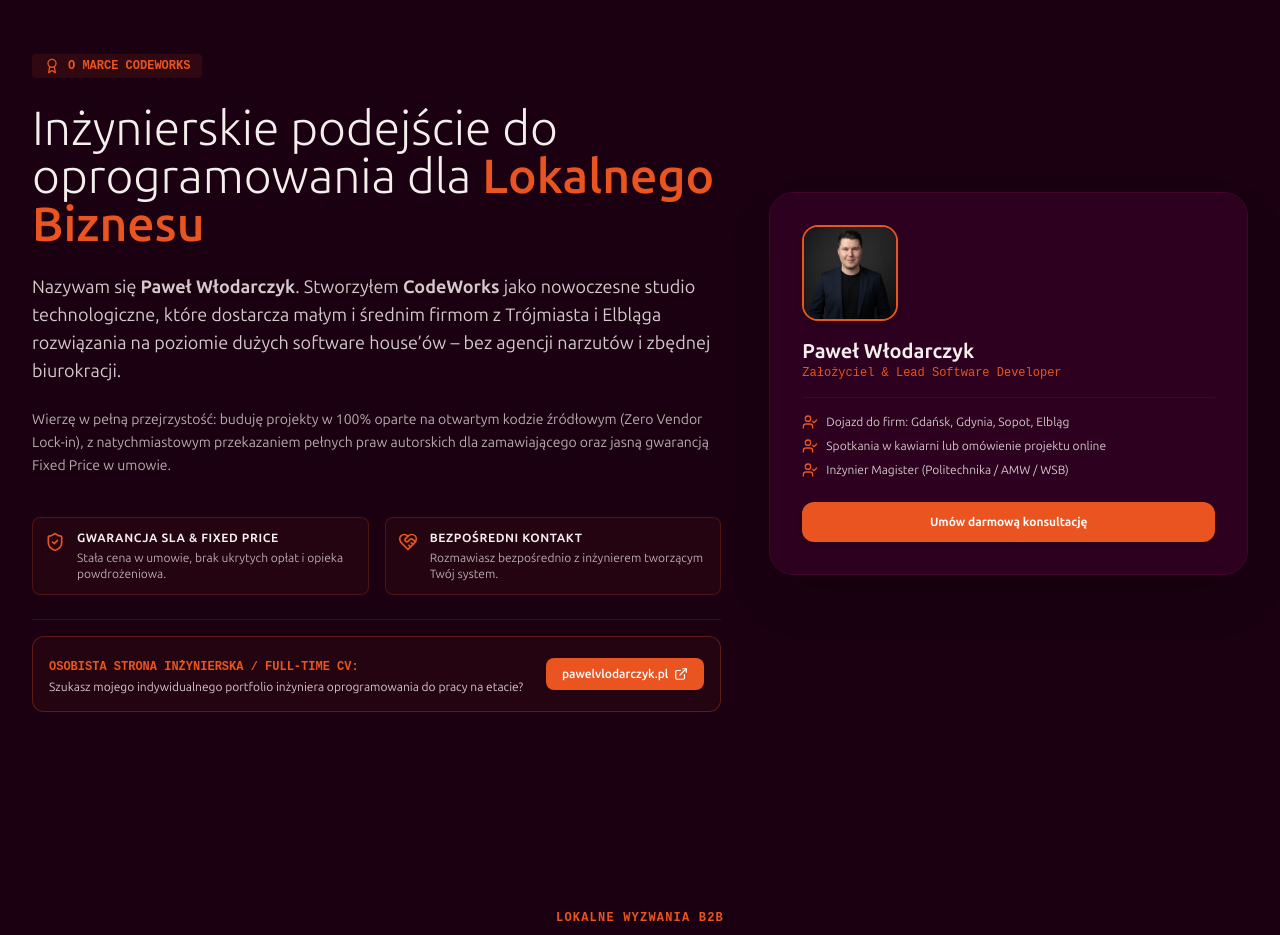
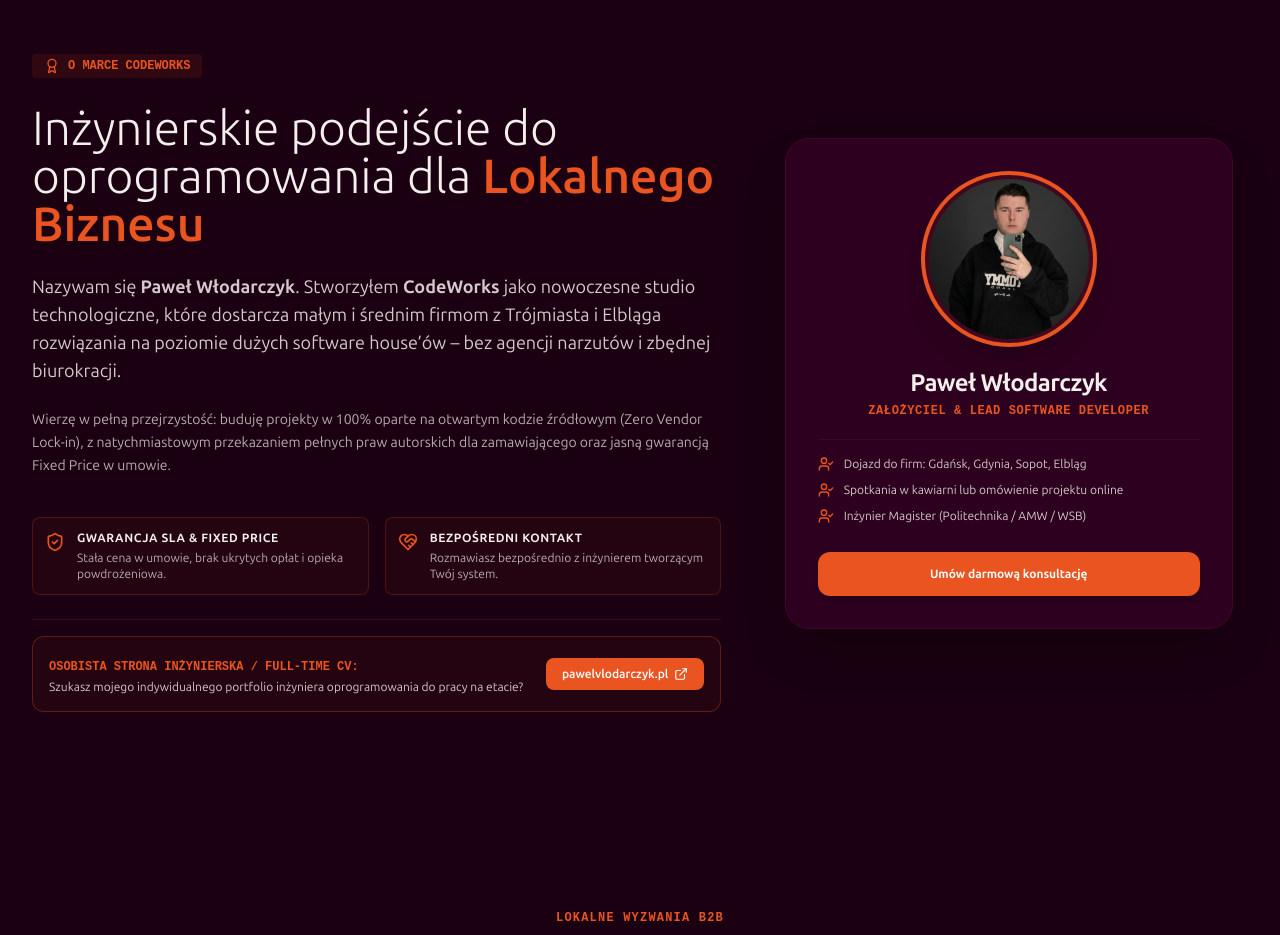
Before and after one commit to empios/codeworks, a React (Vite) app: page / in a window 1280 px wide. Shown: the part 1040-1975 px from the top of the page. Built offline with nearby package versions, Linux system fonts and the light colour scheme.

Commit message:
variant2_centered_portrait

```diff
--- a/src/components/AboutSection.tsx
+++ b/src/components/AboutSection.tsx
@@ -70,43 +70,45 @@
 
           </div>
 
-          {/* Right Column: Visual Avatar Card */}
-          <div className="lg:col-span-5">
-            <div className="pg-card p-8 rounded-3xl relative overflow-hidden shadow-2xl space-y-6">
+          {/* Right Column: Centered Visual Avatar Portrait Card */}
+          <div className="lg:col-span-5 flex justify-center">
+            <div className="pg-card p-8 rounded-3xl relative overflow-hidden shadow-2xl space-y-6 w-full max-w-md text-center">
 
-              <div className="relative z-10 space-y-4">
-                <div className="w-24 h-24 rounded-2xl overflow-hidden border-2 border-ubuntuOrange-50 shadow-md">
+              <div className="relative z-10 space-y-5 flex flex-col items-center">
+
+                {/* Beautifully Centered Portrait Image */}
+                <div className="w-36 h-36 sm:w-44 sm:h-44 rounded-full overflow-hidden border-4 border-ubuntuOrange-50 shadow-xl p-1 bg-ubuntuOrange-50/10">
                   <img
                     src="/avatar.jpg"
                     alt="Paweł Włodarczyk"
-                    className="w-full h-full object-cover"
+                    className="w-full h-full object-cover rounded-full"
                   />
                 </div>
 
-                <div>
-                  <h3 className="text-xl font-bold" style={{ color: 'var(--pg-text-primary)' }}>Paweł Włodarczyk</h3>
-                  <p className="text-xs font-mono font-medium text-ubuntuOrange-50">Założyciel &amp; Lead Software Developer</p>
+                <div className="space-y-1">
+                  <h3 className="text-2xl font-bold tracking-tight" style={{ color: 'var(--pg-text-primary)' }}>Paweł Włodarczyk</h3>
+                  <p className="text-xs font-mono font-bold text-ubuntuOrange-50 uppercase tracking-wider">Założyciel &amp; Lead Software Developer</p>
                 </div>
 
-                <div className="space-y-2 pt-4 border-t text-xs" style={{ borderColor: 'var(--pg-border-subtle)', color: 'var(--pg-text-secondary)' }}>
-                  <div className="flex items-center gap-2">
+                <div className="w-full space-y-2.5 pt-4 border-t text-xs text-left" style={{ borderColor: 'var(--pg-border-subtle)', color: 'var(--pg-text-secondary)' }}>
+                  <div className="flex items-center gap-2.5">
                     <UserCheck className="w-4 h-4 text-ubuntuOrange-50 shrink-0" />
                     <span>Dojazd do firm: Gdańsk, Gdynia, Sopot, Elbląg</span>
                   </div>
-                  <div className="flex items-center gap-2">
+                  <div className="flex items-center gap-2.5">
                     <UserCheck className="w-4 h-4 text-ubuntuOrange-50 shrink-0" />
                     <span>Spotkania w kawiarni lub omówienie projektu online</span>
                   </div>
-                  <div className="flex items-center gap-2">
+                  <div className="flex items-center gap-2.5">
                     <UserCheck className="w-4 h-4 text-ubuntuOrange-50 shrink-0" />
                     <span>Inżynier Magister (Politechnika / AMW / WSB)</span>
                   </div>
                 </div>
 
-                <div className="pt-2">
+                <div className="w-full pt-2">
                   <a
                     href="#kontakt"
-                    className="w-full block text-center py-3 rounded-xl bg-ubuntuOrange-50 hover:bg-ubuntuOrange-60 text-white font-bold text-xs shadow-md transition-all"
+                    className="w-full block text-center py-3.5 rounded-xl bg-ubuntuOrange-50 hover:bg-ubuntuOrange-60 text-white font-bold text-xs shadow-md transition-all"
                   >
                     Umów darmową konsultację
                   </a>
```
Also changed, not shown: public/avatar.jpg.
